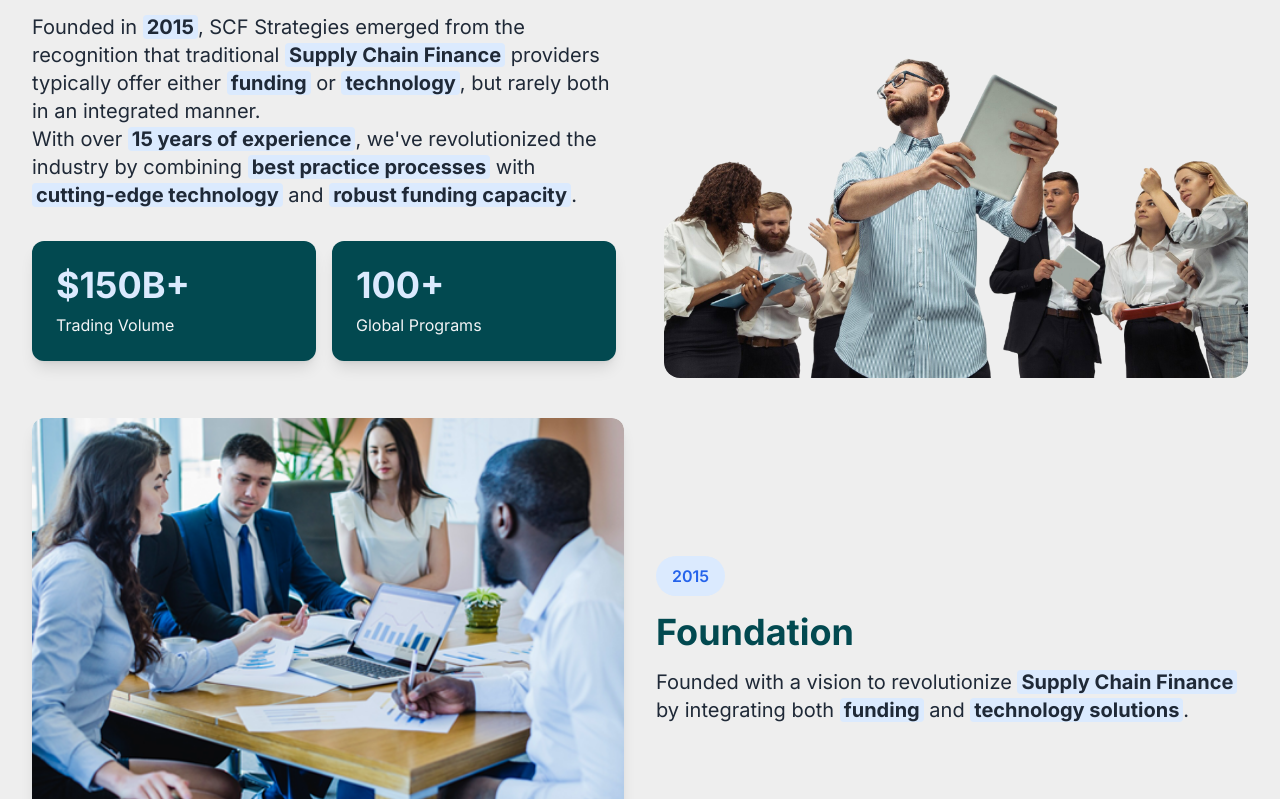
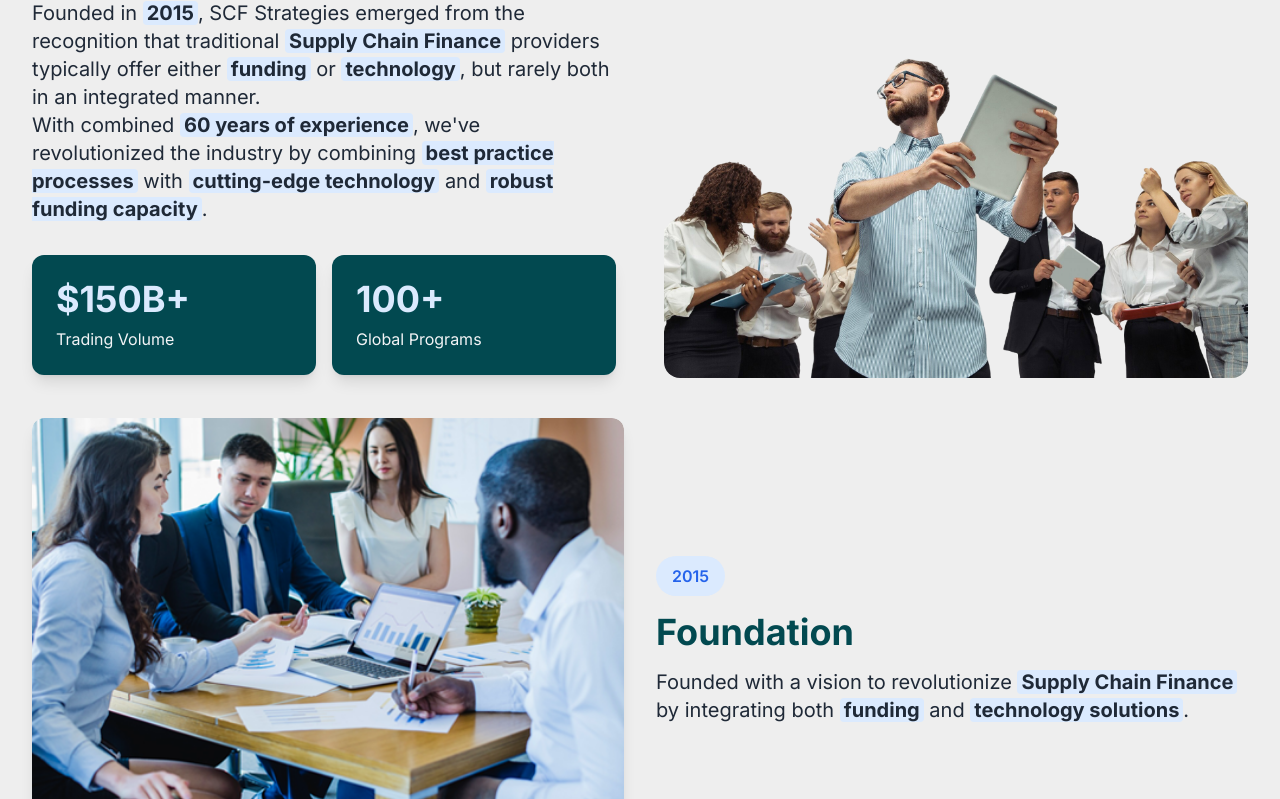
Before and after one commit to TL-TECHNOLOGIES-PRIVATE-LIMITED/tl-scf-web, a Next.js app: page / in a window 1280 px wide. Shown: the part 5584-6383 px from the top of the page. Built offline with nearby package versions, Linux system fonts and the light colour scheme.

Commit message:
year update

```diff
--- a/src/components/Home/OurStory.jsx
+++ b/src/components/Home/OurStory.jsx
@@ -91,7 +91,7 @@
           <div className="">
             <h3 className="subheading">Pioneering Integrated Solutions</h3>
             <p className="paragraph">
-  Founded in <strong>2015</strong>, SCF Strategies emerged from the recognition that traditional <strong>Supply Chain Finance</strong> providers typically offer either <strong>funding</strong> or <strong>technology</strong>, but rarely both in an integrated manner. <br /> With over <strong>15 years of experience</strong>, we&apos;ve revolutionized the industry by combining <strong>best practice processes</strong> with <strong>cutting-edge technology</strong> and <strong>robust funding capacity</strong>.
+  Founded in <strong>2015</strong>, SCF Strategies emerged from the recognition that traditional <strong>Supply Chain Finance</strong> providers typically offer either <strong>funding</strong> or <strong>technology</strong>, but rarely both in an integrated manner. <br /> With combined <strong>60 years of experience</strong>, we&apos;ve revolutionized the industry by combining <strong>best practice processes</strong> with <strong>cutting-edge technology</strong> and <strong>robust funding capacity</strong>.
 </p>
 
             <div className="grid grid-cols-2 gap-3 sm:gap-4 mt-6 sm:mt-8">
```
